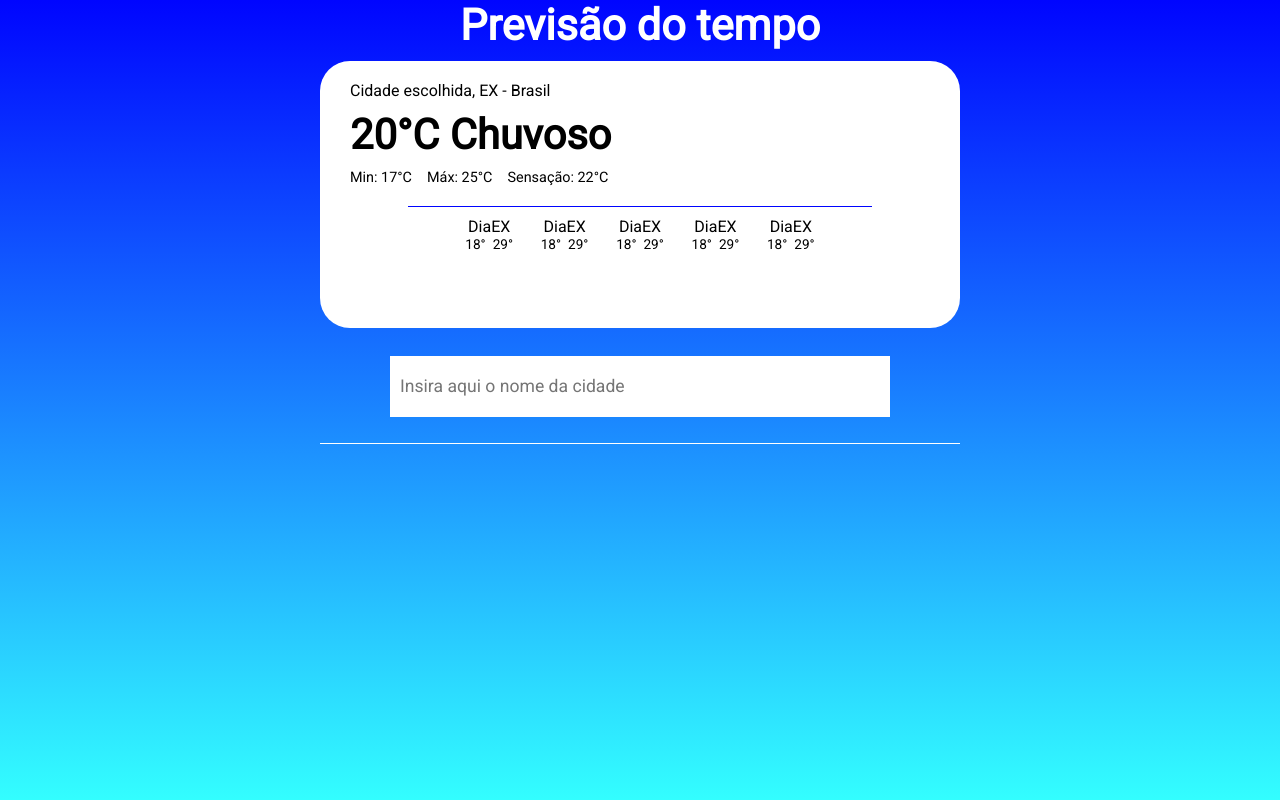
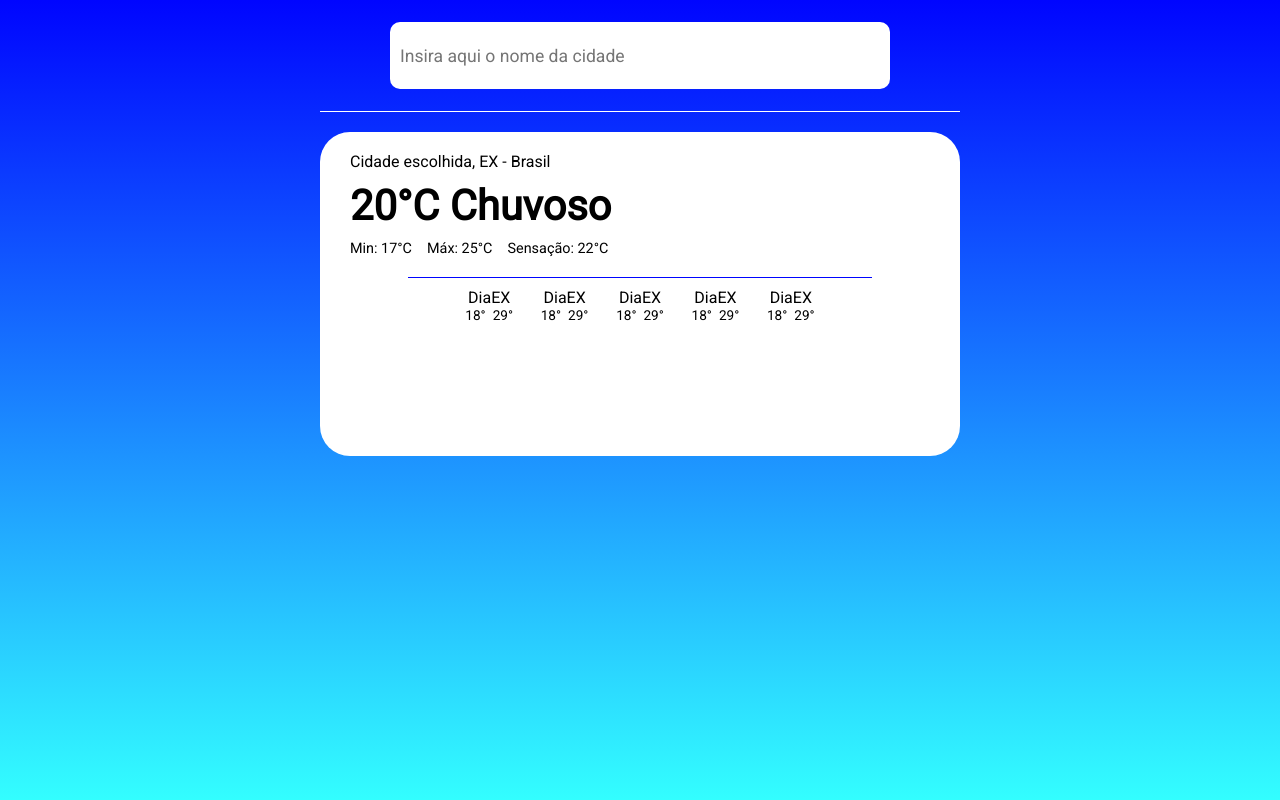
Before and after one commit to HenriqueMelo2007/previsao-tempo, a React (Vite) app: page / in a window 1280 px wide. Built offline with nearby package versions, Linux system fonts and the light colour scheme; no server answers.

Commit message:
estilizando

```diff
--- a/src/App.tsx
+++ b/src/App.tsx
@@ -20,8 +20,9 @@ export function App() {
 
   return (
     <div className="container">
+      <div className="mini-container"> <Pesquisar setNomeCidade={setNomeCidade}></Pesquisar> </div>
       <div className="mini-container"><Previsao/></div>
-      <div className="mini-container"> <Pesquisar setNomeCidade={setNomeCidade}></Pesquisar> </div>
+
     </div>
   )
 }
--- a/src/components/pesquisar/pesquisar.css
+++ b/src/components/pesquisar/pesquisar.css
@@ -2,15 +2,17 @@
   border-bottom: 1px solid rgb(255, 255, 255);
   display: flex;
   justify-content: center;
+  align-items: center;
   padding: 0 70px;
 }
 
 .barraPesquisa {
   width: 100%;
-  height: 70%;
+  height: 60%;
   padding-left: 10px;
   outline: none;
   border: none;
   font-family: var(--font);
   font-size: 1.1rem;
+  border-radius: 10px;
 }
--- a/src/components/previsao/previsao.css
+++ b/src/components/previsao/previsao.css
@@ -2,18 +2,15 @@
   display: flex;
   flex-direction: column;
   align-items: center;
-}
-
-h1 {
-  font-size: 2.7rem;
-  margin-bottom: 10px;
+  justify-content: center;
+  padding-top: 20px;
 }
 
 .resultado {
   padding: 20px 30px;
   border-radius: 30px;
   width: 100%;
-  height: 75%;
+  height: 100%;
   background-color: rgb(255, 255, 255);
   color: black;
 }
--- a/src/components/previsao/previsao.tsx
+++ b/src/components/previsao/previsao.tsx
@@ -4,7 +4,6 @@ import { ResultadoPrevisao } from './resultadoprevisao'
 export function Previsao() {
   return (
     <div className="previsao">
-      <h1>Previsão do tempo</h1>
       <ResultadoPrevisao/>
     </div>
   )
--- a/src/index.css
+++ b/src/index.css
@@ -17,7 +17,7 @@ body {
 
 .container {
   display: grid;
-  grid-template-rows: 1fr 11% 1fr;
+  grid-template-rows:  14% 1fr 1fr;
   height: 100vh;
 }
 
```
